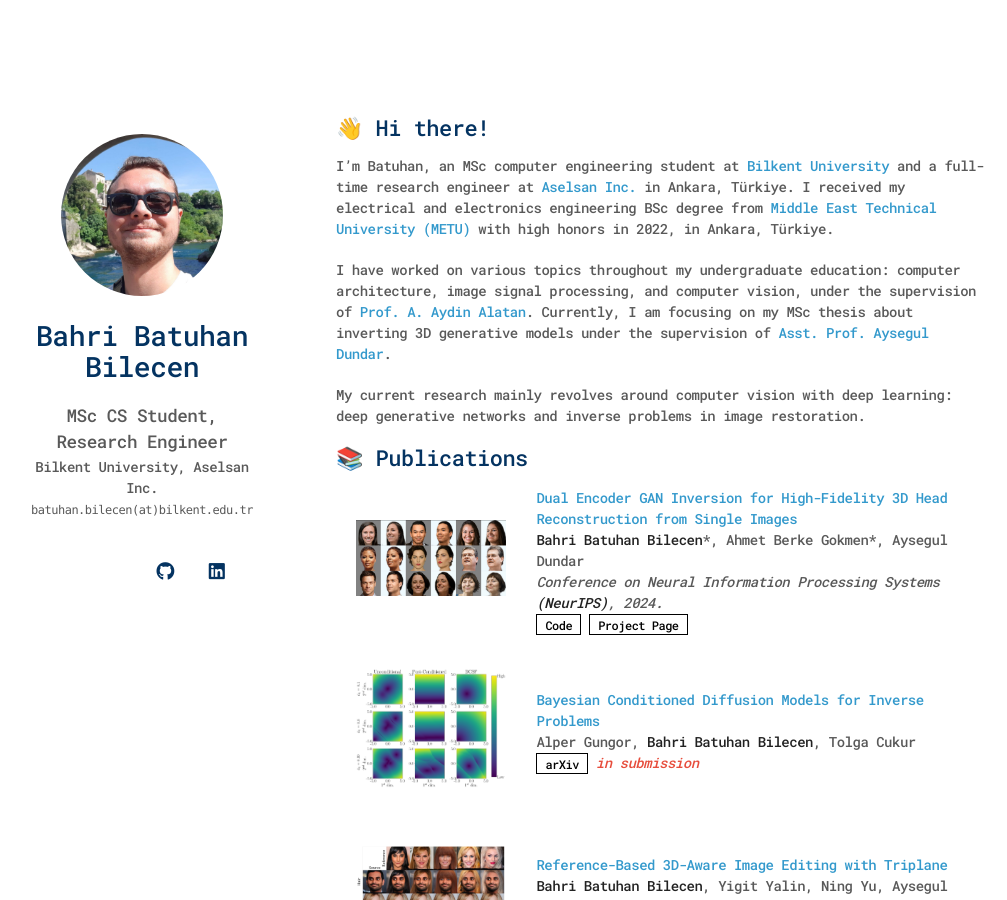
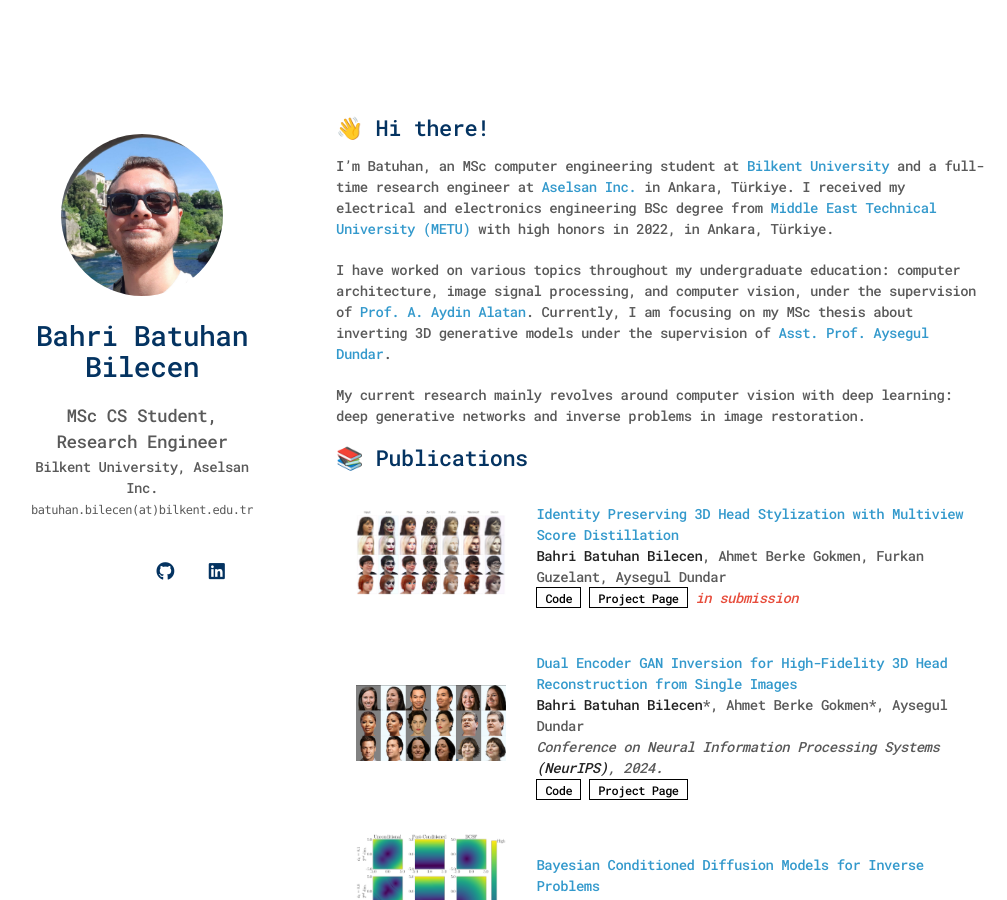
Before and after one commit to three-bee/three-bee.github.io, a Jekyll site: the page built from index.md, in a window 1280 px wide and 900 px high. Shown: the whole window, without its empty margins (134-1141 px from the left). Built offline with Jekyll 4.4.1, drawn with Linux system fonts in a browser that asks for light colours; nearby versions of some CDN libraries; a style sheet for code colours, icons or effects is not loaded; our own code applies the rules of GitHub Pages for plain Markdown files.

Commit message:
Update publications.yml

```diff
--- a/_data/publications.yml
+++ b/_data/publications.yml
@@ -1,4 +1,11 @@
 main:
+  - title: Identity Preserving 3D Head Stylization with Multiview Score Distillation
+    page: https://three-bee.github.io/head_stylization
+    code: https://github.com/three-bee/3d_mv_head_stylization
+    authors: <strong>Bahri Batuhan Bilecen</strong>, Ahmet Berke Gokmen, Furkan Guzelant, Aysegul Dundar
+    image: ./assets/img/head_stylization.png
+    notes: in submission
+
   - title: Dual Encoder GAN Inversion for High-Fidelity 3D Head Reconstruction from Single Images
     page: https://berkegokmen1.github.io/dual-enc-3d-gan-inv/
     code: https://github.com/berkegokmen1/dual-enc-3d-gan-inversion
```
